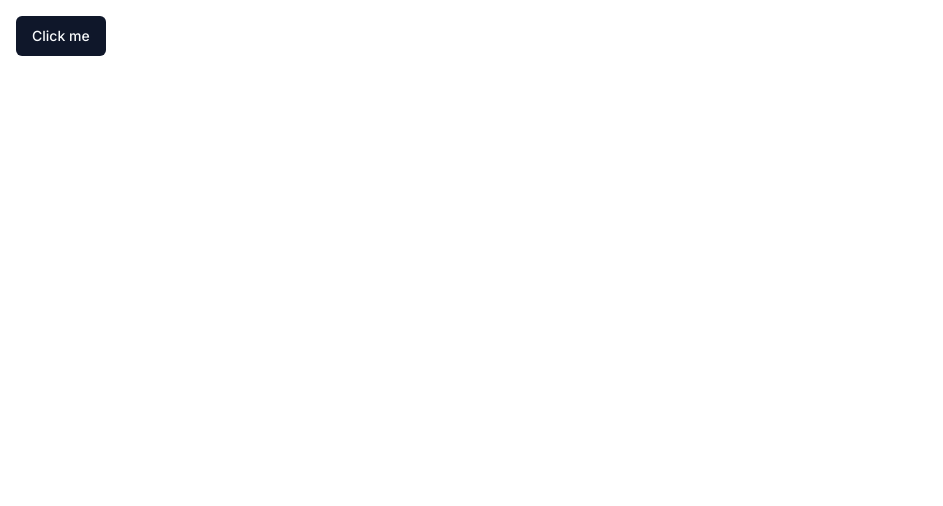
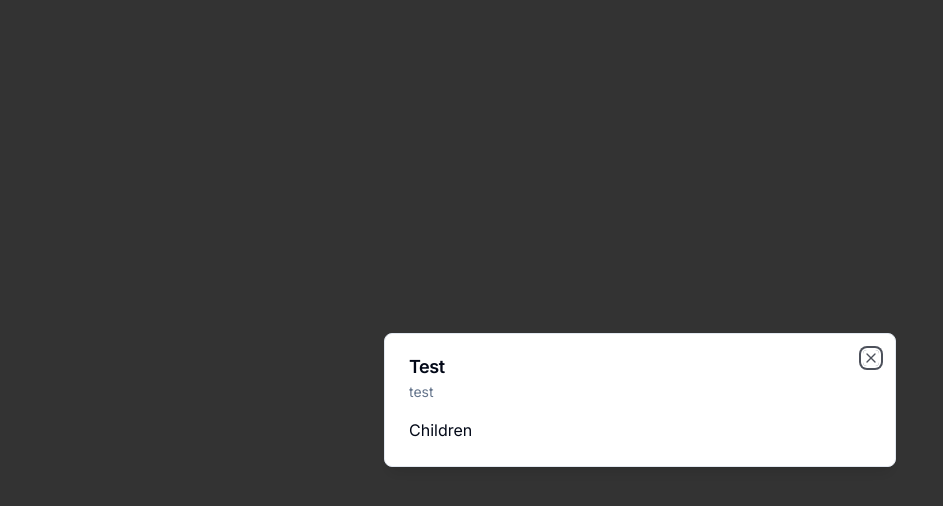
Before and after one commit to CalcuDaus/ecommerce-admin, a Next.js app: page / in a window 1280 px wide. Shown: the top 506 px of the page, without its empty margins (0-943 px from the left). Built offline with nearby package versions, Linux system fonts and the light colour scheme.

Commit message:
adding modal

```diff
--- /dev/null
+++ b/app/(auth)/(routes)/layout.tsx
@@ -0,0 +1,11 @@
+export default function AuthLayout({
+  children,
+}: {
+  children: React.ReactNode;
+}) {
+  return (
+    <div className="flex justify-center items-center h-full w-full">
+      {children}
+    </div>
+  );
+}
--- /dev/null
+++ b/app/(auth)/(routes)/sign-in/[[...sign-in]]/page.tsx
@@ -0,0 +1,5 @@
+import { SignIn } from "@clerk/nextjs";
+
+export default function Page() {
+  return <SignIn />;
+}
--- /dev/null
+++ b/app/(auth)/(routes)/sign-up/[[...sign-up]]/page.tsx
@@ -0,0 +1,5 @@
+import { SignUp } from "@clerk/nextjs";
+
+export default function Page() {
+  return <SignUp />;
+}
--- a/app/(root)/page.tsx
+++ b/app/(root)/page.tsx
@@ -1,9 +1,15 @@
-import { Button } from "@/components/ui/button";
+"use client";
 
-export default function Home() {
+import { Modal } from "@/components/ui/modal";
+
+const SetupPage = () => {
   return (
     <div className="p-4">
-      <Button>Click me</Button>
+      <Modal title="Test" description="test" isOpen onClose={() => {}}>
+        Children
+      </Modal>
     </div>
   );
-}
+};
+
+export default SetupPage;
--- a/app/layout.tsx
+++ b/app/layout.tsx
@@ -1,6 +1,7 @@
 import type { Metadata } from "next";
 import { Inter } from "next/font/google";
 import "./globals.css";
+import { ClerkProvider } from "@clerk/nextjs";
 
 const inter = Inter({ subsets: ["latin"] });
 
@@ -15,8 +16,10 @@ export default function RootLayout({
   children: React.ReactNode;
 }) {
   return (
-    <html lang="en">
-      <body className={inter.className}>{children}</body>
-    </html>
+    <ClerkProvider>
+      <html lang="en">
+        <body className={inter.className}>{children}</body>
+      </html>
+    </ClerkProvider>
   );
 }
--- /dev/null
+++ b/components/ui/dialog.tsx
@@ -0,0 +1,122 @@
+"use client"
+
+import * as React from "react"
+import * as DialogPrimitive from "@radix-ui/react-dialog"
+import { X } from "lucide-react"
+
+import { cn } from "@/lib/utils"
+
+const Dialog = DialogPrimitive.Root
+
+const DialogTrigger = DialogPrimitive.Trigger
+
+const DialogPortal = DialogPrimitive.Portal
+
+const DialogClose = DialogPrimitive.Close
+
+const DialogOverlay = React.forwardRef<
+  React.ElementRef<typeof DialogPrimitive.Overlay>,
+  React.ComponentPropsWithoutRef<typeof DialogPrimitive.Overlay>
+>(({ className, ...props }, ref) => (
+  <DialogPrimitive.Overlay
+    ref={ref}
+    className={cn(
+      "fixed inset-0 z-50 bg-black/80  data-[state=open]:animate-in data-[state=closed]:animate-out data-[state=closed]:fade-out-0 data-[state=open]:fade-in-0",
+      className
+    )}
+    {...props}
+  />
+))
+DialogOverlay.displayName = DialogPrimitive.Overlay.displayName
+
+const DialogContent = React.forwardRef<
+  React.ElementRef<typeof DialogPrimitive.Content>,
+  React.ComponentPropsWithoutRef<typeof DialogPrimitive.Content>
+>(({ className, children, ...props }, ref) => (
+  <DialogPortal>
+    <DialogOverlay />
+    <DialogPrimitive.Content
+      ref={ref}
+      className={cn(
+        "fixed left-[50%] top-[50%] z-50 grid w-full max-w-lg translate-x-[-50%] translate-y-[-50%] gap-4 border bg-background p-6 shadow-lg duration-200 data-[state=open]:animate-in data-[state=closed]:animate-out data-[state=closed]:fade-out-0 data-[state=open]:fade-in-0 data-[state=closed]:zoom-out-95 data-[state=open]:zoom-in-95 data-[state=closed]:slide-out-to-left-1/2 data-[state=closed]:slide-out-to-top-[48%] data-[state=open]:slide-in-from-left-1/2 data-[state=open]:slide-in-from-top-[48%] sm:rounded-lg",
+        className
+      )}
+      {...props}
+    >
+      {children}
+      <DialogPrimitive.Close className="absolute right-4 top-4 rounded-sm opacity-70 ring-offset-background transition-opacity hover:opacity-100 focus:outline-none focus:ring-2 focus:ring-ring focus:ring-offset-2 disabled:pointer-events-none data-[state=open]:bg-accent data-[state=open]:text-muted-foreground">
+        <X className="h-4 w-4" />
+        <span className="sr-only">Close</span>
+      </DialogPrimitive.Close>
+    </DialogPrimitive.Content>
+  </DialogPortal>
+))
+DialogContent.displayName = DialogPrimitive.Content.displayName
+
+const DialogHeader = ({
+  className,
+  ...props
+}: React.HTMLAttributes<HTMLDivElement>) => (
+  <div
+    className={cn(
+      "flex flex-col space-y-1.5 text-center sm:text-left",
+      className
+    )}
+    {...props}
+  />
+)
+DialogHeader.displayName = "DialogHeader"
+
+const DialogFooter = ({
+  className,
+  ...props
+}: React.HTMLAttributes<HTMLDivElement>) => (
+  <div
+    className={cn(
+      "flex flex-col-reverse sm:flex-row sm:justify-end sm:space-x-2",
+      className
+    )}
+    {...props}
+  />
+)
+DialogFooter.displayName = "DialogFooter"
+
+const DialogTitle = React.forwardRef<
+  React.ElementRef<typeof DialogPrimitive.Title>,
+  React.ComponentPropsWithoutRef<typeof DialogPrimitive.Title>
+>(({ className, ...props }, ref) => (
+  <DialogPrimitive.Title
+    ref={ref}
+    className={cn(
+      "text-lg font-semibold leading-none tracking-tight",
+      className
+    )}
+    {...props}
+  />
+))
+DialogTitle.displayName = DialogPrimitive.Title.displayName
+
+const DialogDescription = React.forwardRef<
+  React.ElementRef<typeof DialogPrimitive.Description>,
+  React.ComponentPropsWithoutRef<typeof DialogPrimitive.Description>
+>(({ className, ...props }, ref) => (
+  <DialogPrimitive.Description
+    ref={ref}
+    className={cn("text-sm text-muted-foreground", className)}
+    {...props}
+  />
+))
+DialogDescription.displayName = DialogPrimitive.Description.displayName
+
+export {
+  Dialog,
+  DialogPortal,
+  DialogOverlay,
+  DialogClose,
+  DialogTrigger,
+  DialogContent,
+  DialogHeader,
+  DialogFooter,
+  DialogTitle,
+  DialogDescription,
+}
--- /dev/null
+++ b/components/ui/modal.tsx
@@ -0,0 +1,43 @@
+"use client";
+
+import {
+  Dialog,
+  DialogContent,
+  DialogDescription,
+  DialogHeader,
+  DialogTitle,
+} from "@/components/ui/dialog";
+
+interface ModalProps {
+  title: string;
+  description: string;
+  isOpen: boolean;
+  onClose: () => void;
+  children?: React.ReactNode;
+}
+
+export const Modal: React.FC<ModalProps> = ({
+  title,
+  description,
+  isOpen,
+  onClose,
+  children,
+}) => {
+  const onChange = (open: boolean) => {
+    if (!open) {
+      onClose();
+    }
+  };
+
+  return (
+    <Dialog open={isOpen} onOpenChange={onChange}>
+      <DialogContent>
+        <DialogHeader>
+          <DialogTitle>{title}</DialogTitle>
+          <DialogDescription>{description}</DialogDescription>
+        </DialogHeader>
+        <div>{children}</div>
+      </DialogContent>
+    </Dialog>
+  );
+};
--- a/package.json
+++ b/package.json
@@ -9,6 +9,8 @@
     "lint": "next lint"
   },
   "dependencies": {
+    "@clerk/nextjs": "^4.29.3",
+    "@radix-ui/react-dialog": "^1.0.5",
     "@radix-ui/react-slot": "^1.0.2",
     "class-variance-authority": "^0.7.0",
     "clsx": "^2.1.0",
@@ -17,7 +19,8 @@
     "react": "^18",
     "react-dom": "^18",
     "tailwind-merge": "^2.2.0",
-    "tailwindcss-animate": "^1.0.7"
+    "tailwindcss-animate": "^1.0.7",
+    "zustand": "^4.4.7"
   },
   "devDependencies": {
     "@types/node": "^20",
```
Also changed, not shown: middleware.ts (added, +7 -0 lines), 1 other file (tests, documents, lock files or other folders).
